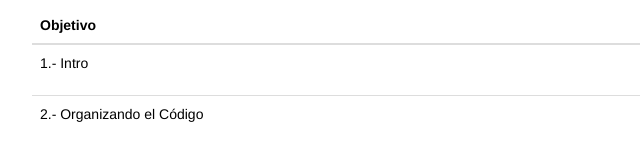
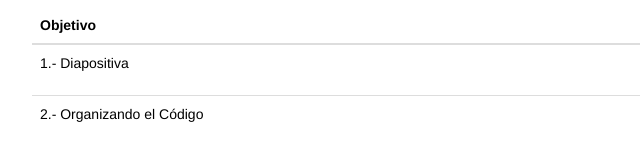
Before and after one commit to Khanos/angularjs-best-practices, a website: page index.html in a window 1280 px wide. Shown: the part 986-1149 px from the top of the page, 143-783 px from the left. Drawn offline with nearby package versions, Linux system fonts and the light colour scheme.

Commit message:
cambios menores

```diff
--- a/index.html
+++ b/index.html
@@ -84,7 +84,7 @@
                             </thead>
                             <tbody>
                                 <tr>
-                                    <td>1.- Intro</td>
+                                    <td>1.- Diapositiva</td>
                                     <td>
                                     </td>
                                     <td>
```
